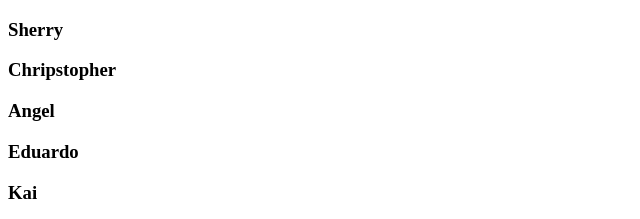
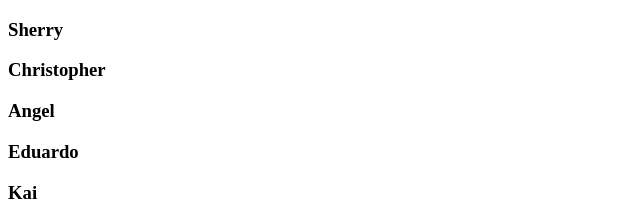
Before and after one commit to Eduardo06sp/SfGoogleChallenge2018, a plain HTML site: page index.html in a window 1280 px wide. Shown: the top 219 px of the page, 0-640 px from the left. Drawn offline with Linux system fonts and the light colour scheme.

Commit message:
Fix typo

```diff
--- a/index.html
+++ b/index.html
@@ -7,7 +7,7 @@
   <body>
     <div class="contributers">
       <h3>Sherry</h3>
-      <h3>Chripstopher</h3>
+      <h3>Christopher</h3>
       <h3>Angel</h3>
       <h3>Eduardo</h3>
       <h3>Kai</h3>
```
